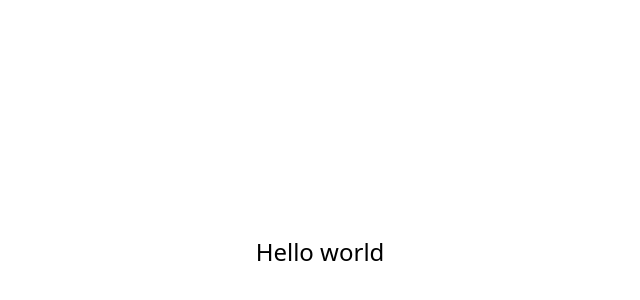
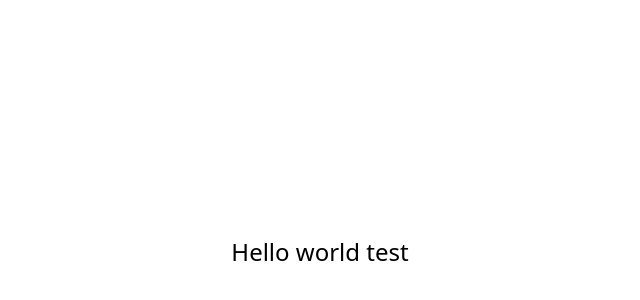
Before and after one commit to AbroShahzeb/finance, a React (Vite) app: page / in a window 1280 px wide. Shown: the part 148-448 px from the top of the page, without its empty margins (320-960 px from the left). Built offline with nearby package versions, Linux system fonts and the light colour scheme.

Commit message:
Deployment test

```diff
--- a/src/App.tsx
+++ b/src/App.tsx
@@ -1,7 +1,7 @@
 function App() {
   return (
     <div className="text-2xl font-medium items-center justify-center flex flex-col h-screen">
-      Hello world
+      Hello world test
     </div>
   );
 }
```
Also changed, not shown: 1 other file (tests, documents, lock files or other folders).
